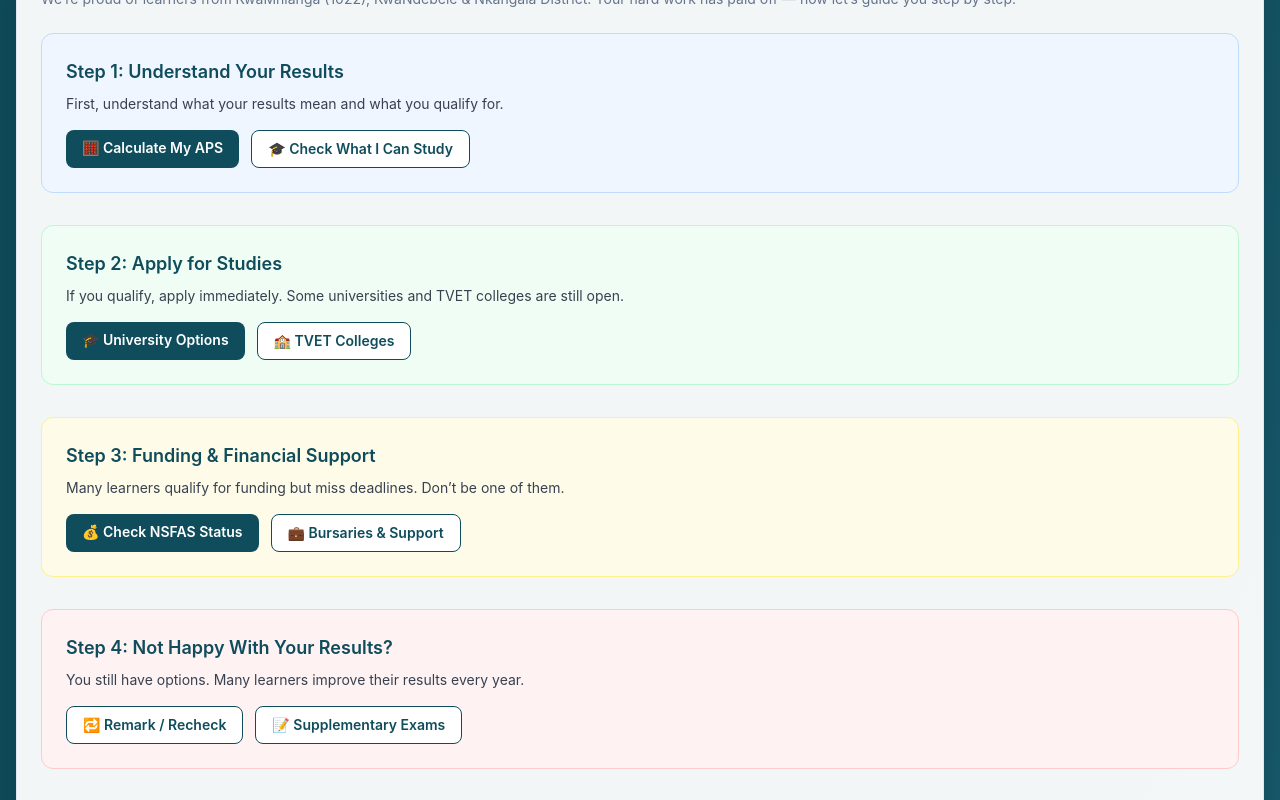
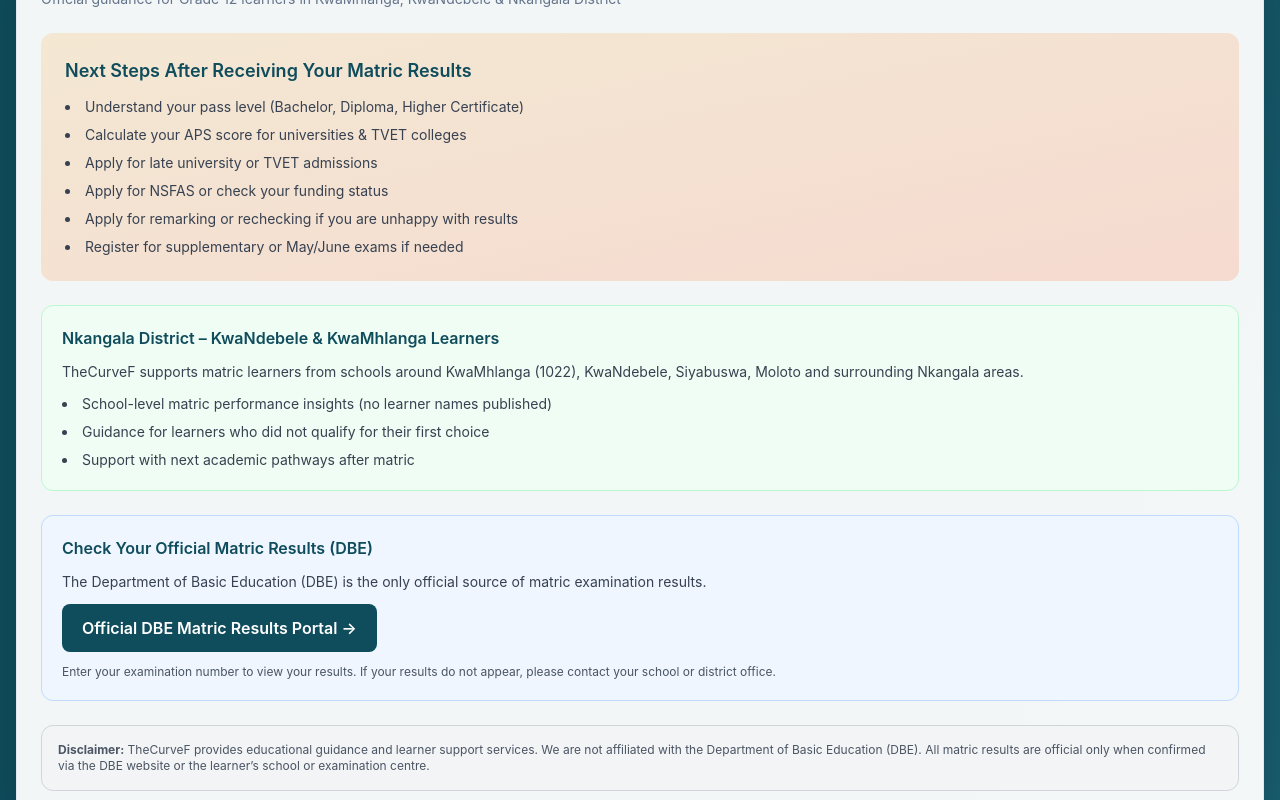
Before and after one commit to Welcome-to-GitHub2/thecurvef-website, a Next.js app: page / in a window 1280 px wide. Shown: the part 1180-1980 px from the top of the page. Built offline with nearby package versions, Linux system fonts and the light colour scheme.

Commit message:
Matric results out + Guidance

```diff
--- a/app/page.js
+++ b/app/page.js
@@ -837,132 +837,86 @@
        <Card className="bg-white/95 shadow-2xl">
   <CardHeader>
     <CardTitle className="text-2xl text-[#0F4C5C]">
-      🎉 Congratulations Class of 2025!
+      Matric Results Are Out – What To Do Next
     </CardTitle>
     <CardDescription>
-      We’re proud of learners from KwaMhlanga (1022), KwaNdebele & Nkangala District.
-      Your hard work has paid off — now let’s guide you step by step.
+      Official guidance for Grade 12 learners in KwaMhlanga, KwaNdebele & Nkangala District
     </CardDescription>
   </CardHeader>
 
-  <CardContent className="space-y-8">
-
-    {/* STEP 1 */}
-    <div className="bg-blue-50 border border-blue-200 rounded-xl p-6">
-      <h3 className="font-semibold text-lg text-[#0F4C5C] mb-2">
-        Step 1: Understand Your Results
+  <CardContent className="space-y-6">
+
+    {/* What To Do Next */}
+    <div className="bg-gradient-to-br from-[#F5B041]/20 to-[#FF6B35]/20 p-6 rounded-xl">
+      <h3 className="font-semibold text-lg text-[#0F4C5C] mb-3">
+        Next Steps After Receiving Your Matric Results
       </h3>
-      <p className="text-sm text-gray-700 mb-4">
-        First, understand what your results mean and what you qualify for.
+
+      <ul className="list-disc list-inside space-y-2 text-gray-700 text-sm">
+        <li>Understand your pass level (Bachelor, Diploma, Higher Certificate)</li>
+        <li>Calculate your APS score for universities & TVET colleges</li>
+        <li>Apply for late university or TVET admissions</li>
+        <li>Apply for NSFAS or check your funding status</li>
+        <li>Apply for remarking or rechecking if you are unhappy with results</li>
+        <li>Register for supplementary or May/June exams if needed</li>
+      </ul>
+    </div>
+
+    {/* Nkangala / KwaNdebele Section */}
+    <div className="bg-green-50 border border-green-200 rounded-xl p-5">
+      <h4 className="font-semibold text-[#0F4C5C] mb-3">
+        Nkangala District – KwaNdebele & KwaMhlanga Learners
+      </h4>
+
+      <p className="text-sm text-gray-700 mb-3">
+        TheCurveF supports matric learners from schools around KwaMhlanga (1022),
+        KwaNdebele, Siyabuswa, Moloto and surrounding Nkangala areas.
       </p>
 
-      <div className="flex flex-wrap gap-3">
-        <a href="/aps-calculator" className="bg-[#0F4C5C] text-white px-4 py-2 rounded-lg text-sm font-semibold hover:bg-[#083842]">
-          🧮 Calculate My APS
-        </a>
-        <a href="/university-checker" className="bg-white border border-[#0F4C5C] text-[#0F4C5C] px-4 py-2 rounded-lg text-sm font-semibold hover:bg-[#0F4C5C]/10">
-          🎓 Check What I Can Study
-        </a>
-      </div>
+      <ul className="list-disc list-inside text-sm text-gray-700 space-y-2">
+        <li>School-level matric performance insights (no learner names published)</li>
+        <li>Guidance for learners who did not qualify for their first choice</li>
+        <li>Support with next academic pathways after matric</li>
+      </ul>
     </div>
 
-    {/* STEP 2 */}
-    <div className="bg-green-50 border border-green-200 rounded-xl p-6">
-      <h3 className="font-semibold text-lg text-[#0F4C5C] mb-2">
-        Step 2: Apply for Studies
-      </h3>
-      <p className="text-sm text-gray-700 mb-4">
-        If you qualify, apply immediately. Some universities and TVET colleges are still open.
+    {/* DBE Official Results */}
+    <div className="bg-blue-50 border border-blue-200 rounded-xl p-5">
+      <h4 className="font-semibold text-[#0F4C5C] mb-3">
+        Check Your Official Matric Results (DBE)
+      </h4>
+
+      <p className="text-sm text-gray-700 mb-3">
+        The Department of Basic Education (DBE) is the only official source of matric
+        examination results.
       </p>
-
-      <div className="flex flex-wrap gap-3">
-        <a href="/university-checker" className="bg-[#0F4C5C] text-white px-4 py-2 rounded-lg text-sm font-semibold hover:bg-[#083842]">
-          🎓 University Options
-        </a>
-        <a href="/tvet-colleges" className="bg-white border border-[#0F4C5C] text-[#0F4C5C] px-4 py-2 rounded-lg text-sm font-semibold hover:bg-[#0F4C5C]/10">
-          🏫 TVET Colleges
-        </a>
-      </div>
-    </div>
-
-    {/* STEP 3 */}
-    <div className="bg-yellow-50 border border-yellow-200 rounded-xl p-6">
-      <h3 className="font-semibold text-lg text-[#0F4C5C] mb-2">
-        Step 3: Funding & Financial Support
-      </h3>
-      <p className="text-sm text-gray-700 mb-4">
-        Many learners qualify for funding but miss deadlines. Don’t be one of them.
-      </p>
-
-      <div className="flex flex-wrap gap-3">
-        <a
-          href="https://www.nsfas.org.za"
-          target="_blank"
-          rel="noopener noreferrer"
-          className="bg-[#0F4C5C] text-white px-4 py-2 rounded-lg text-sm font-semibold hover:bg-[#083842]"
-        >
-          💰 Check NSFAS Status
-        </a>
-        <a href="/bursaries" className="bg-white border border-[#0F4C5C] text-[#0F4C5C] px-4 py-2 rounded-lg text-sm font-semibold hover:bg-[#0F4C5C]/10">
-          💼 Bursaries & Support
-        </a>
-      </div>
-    </div>
-
-    {/* STEP 4 */}
-    <div className="bg-red-50 border border-red-200 rounded-xl p-6">
-      <h3 className="font-semibold text-lg text-[#0F4C5C] mb-2">
-        Step 4: Not Happy With Your Results?
-      </h3>
-      <p className="text-sm text-gray-700 mb-4">
-        You still have options. Many learners improve their results every year.
-      </p>
-
-      <div className="flex flex-wrap gap-3">
-        <a href="/remarking" className="bg-white border border-[#0F4C5C] text-[#0F4C5C] px-4 py-2 rounded-lg text-sm font-semibold hover:bg-[#0F4C5C]/10">
-          🔁 Remark / Recheck
-        </a>
-        <a href="/supplementary-exams" className="bg-white border border-[#0F4C5C] text-[#0F4C5C] px-4 py-2 rounded-lg text-sm font-semibold hover:bg-[#0F4C5C]/10">
-          📝 Supplementary Exams
-        </a>
-      </div>
-    </div>
-
-    {/* LOCAL SUPPORT */}
-    <div className="bg-gray-50 border border-gray-200 rounded-xl p-6">
-      <h4 className="font-semibold text-[#0F4C5C] mb-2">
-        Support for Nkangala, KwaNdebele & KwaMhlanga Learners
-      </h4>
-      <p className="text-sm text-gray-700">
-        TheCurveF focuses on learners from KwaMhlanga (1022), Siyabuswa, Moloto and surrounding
-        Nkangala areas — offering guidance without publishing learner names or sensitive data.
-      </p>
-    </div>
-
-    {/* OFFICIAL DBE */}
-    <div className="bg-blue-100 border border-blue-300 rounded-xl p-6">
-      <h4 className="font-semibold text-[#0F4C5C] mb-2">
-        Official Matric Results (DBE)
-      </h4>
 
       <a
         href="https://www.education.gov.za/MatricResults/ExamResults.aspx"
         target="_blank"
         rel="noopener noreferrer"
-        className="inline-block bg-[#0F4C5C] text-white px-5 py-3 rounded-lg font-semibold hover:bg-[#083842]"
+        className="inline-block bg-[#0F4C5C] text-white px-5 py-3 rounded-lg font-semibold hover:bg-[#083842] transition"
       >
-        Official DBE Results Portal →
+        Official DBE Matric Results Portal →
       </a>
+
+      <p className="text-xs text-gray-600 mt-3">
+        Enter your examination number to view your results. If your results do not
+        appear, please contact your school or district office.
+      </p>
     </div>
 
-    {/* SECONDARY INFO */}
+    {/* Updated Disclaimer */}
     <div className="bg-gray-100 border border-gray-300 rounded-xl p-4 text-xs text-gray-600">
-      <strong>Note:</strong> WhatsApp or SMS result services are for convenience only.
-      Official matric results must always be verified via the DBE website or your school.
+      <strong>Disclaimer:</strong> TheCurveF provides educational guidance and learner
+      support services. We are not affiliated with the Department of Basic Education (DBE).
+      All matric results are official only when confirmed via the DBE website or the
+      learner’s school or examination centre.
     </div>
 
   </CardContent>
 </Card>
+
 
 
 
```
